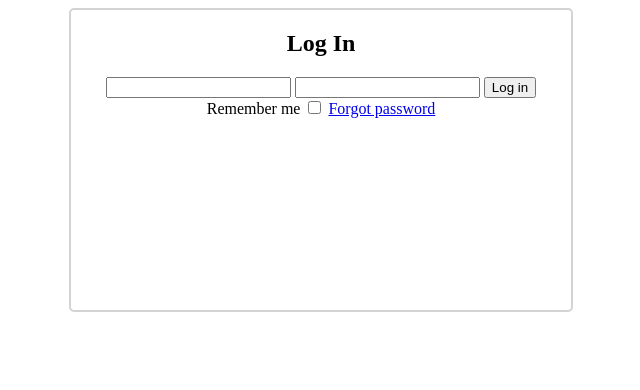
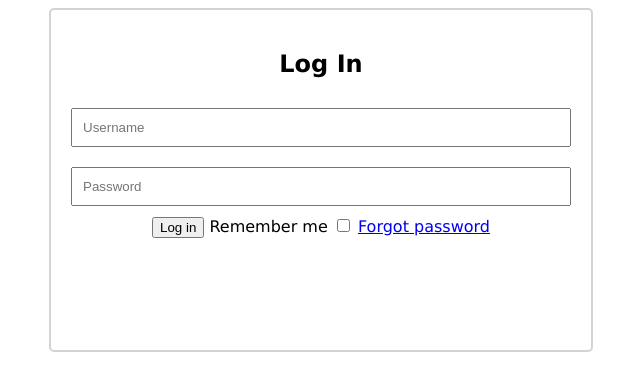
Before and after one commit to msayes15/Login_Page, a website: page src/index.html in a window 1280 px wide. Shown: the whole page, without its empty margins (319-959 px from the left). Drawn offline with Linux system fonts and the light colour scheme.

Commit message:
small css form update

```diff
--- a/src/app.css
+++ b/src/app.css
@@ -1,3 +1,7 @@
+html {
+  font-family:'Lucida Sans', 'Lucida Sans Regular', 'Lucida Grande', 'Lucida Sans Unicode', Geneva, Verdana, sans-serif
+}
+
 .login-form {
   width: 500px;
   height: 300px;
@@ -7,4 +11,19 @@
   border-width: 2px;
   border-radius: 5px;
   text-align: center;
+  padding: 20px;
 }
+
+#form-username {
+  width: 100%;
+  margin: 10px 0 10px 0;
+  padding: 10px;
+  box-sizing: border-box;
+}
+
+#form-password {
+  width: 100%;
+  margin: 10px 0 10px 0;
+  padding: 10px;
+  box-sizing: border-box;
+}
--- a/src/index.html
+++ b/src/index.html
@@ -9,8 +9,8 @@
     <div>
       <form class="login-form">
         <h2>Log In</h2>
-        <input type="text" />
-        <input type="password" />
+        <input id="form-username" type="text" placeholder="Username" />
+        <input id="form-password" type="password" placeholder="Password" />
         <button type="submit">Log in</button>
         <label for="remember-me">Remember me</label>
         <input type="checkbox" id="Remember me" />
```
